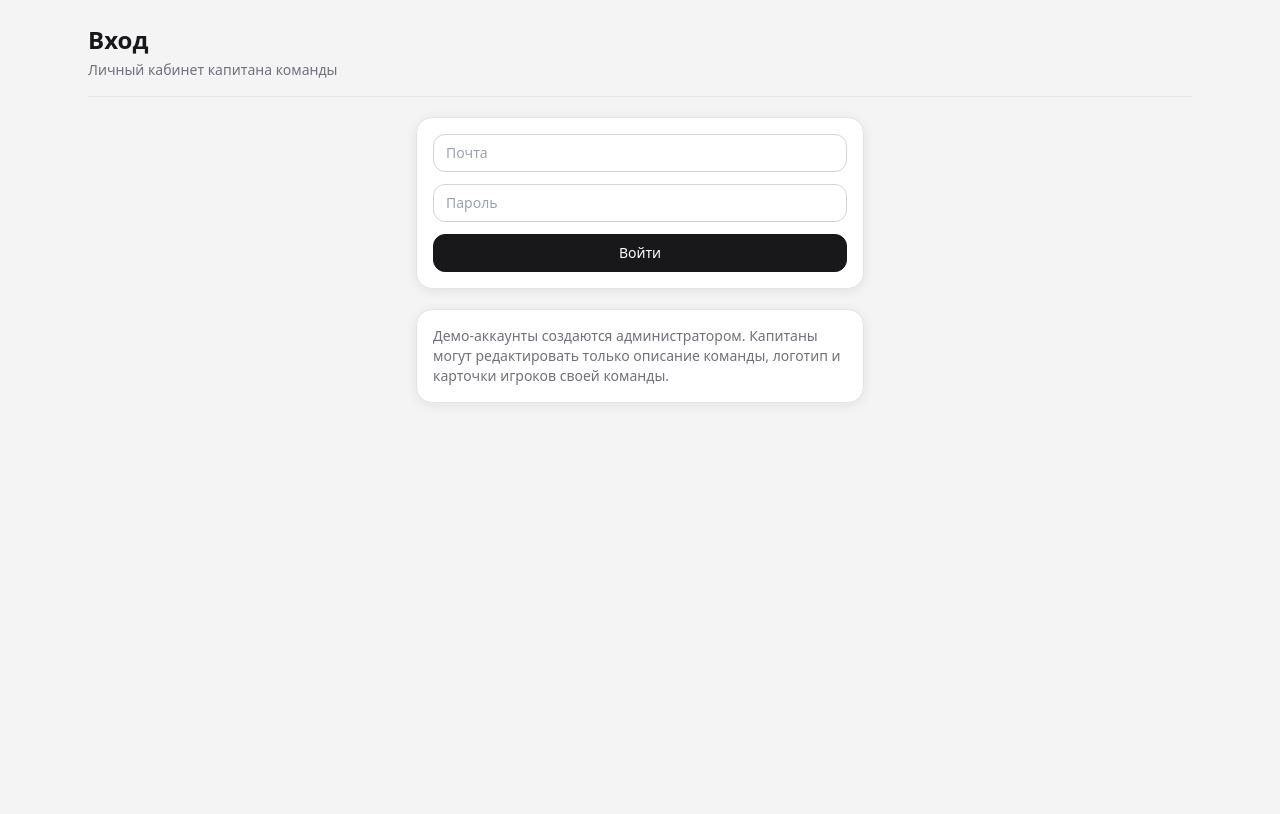
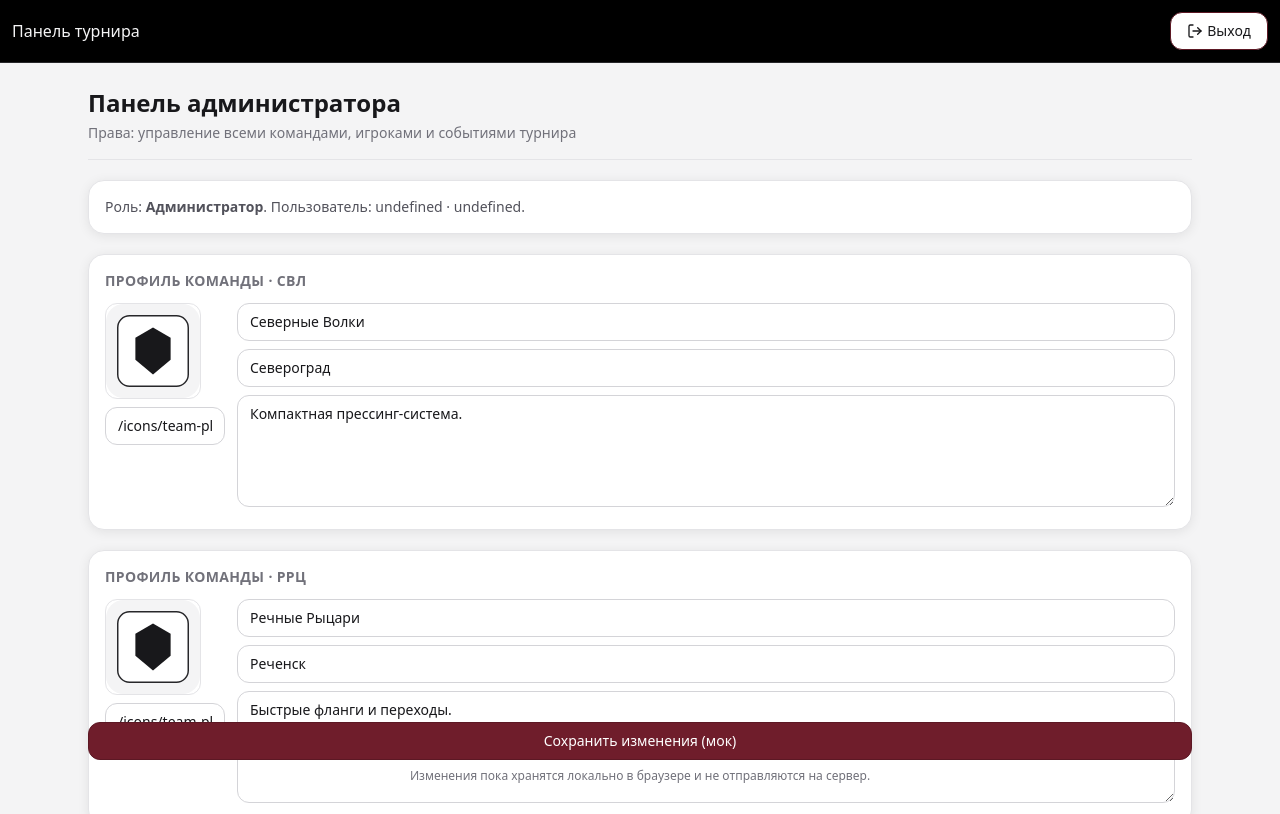
Before and after one commit to wwwcont/football_ui, a React (Vite) app: page /cabinet in a window 1280 px wide. Before the commit this address led to /login. Shown: the top 814 px of the page. Built offline with nearby package versions, Linux system fonts and the light colour scheme; sample sign-in values are in the browser's storage.

Commit message:
Redesign public UI and add role-based cabinet access

```diff
--- a/src/app/App.tsx
+++ b/src/app/App.tsx
@@ -24,7 +24,7 @@ export function App() {
 
       <Route path="/login" element={auth.loggedIn ? <Navigate to="/cabinet" replace /> : <AdminLoginPage onLogin={auth.login} />} />
       <Route path="/cabinet" element={auth.loggedIn ? <AdminLayout onLogout={auth.logout} /> : <Navigate to="/login" replace />}>
-        <Route index element={<AdminDashboardPage captainId={auth.captainId || ''} />} />
+        <Route index element={auth.session ? <AdminDashboardPage session={auth.session} /> : null} />
       </Route>
 
       <Route path="*" element={<NotFound />} />
--- a/src/components/layout/Nav.tsx
+++ b/src/components/layout/Nav.tsx
@@ -1,4 +1,4 @@
-import { BarChart3, Calendar, Home, Menu, Moon, Search, Sun } from 'lucide-react';
+import { BarChart3, Calendar, Home, LogIn, Moon, Search, Sun, UserRound } from 'lucide-react';
 import { Link, NavLink } from 'react-router-dom';
 import { useTheme } from '../../app/ThemeProvider';
 
@@ -11,23 +11,26 @@ function ThemeSwitch() {
   );
 }
 
+const hasSession = () => Boolean(localStorage.getItem('leagueSession'));
+
 export function BottomNav() {
+  const inCabinet = hasSession();
   const items = [
     { to: '/', label: 'Главная', icon: Home },
     { to: '/table', label: 'Таблица', icon: BarChart3 },
     { to: '/matches', label: 'Матчи', icon: Calendar },
     { to: '/search', label: 'Поиск', icon: Search },
-    { to: '/teams', label: 'Меню', icon: Menu },
+    { to: inCabinet ? '/cabinet' : '/login', label: inCabinet ? 'Кабинет' : 'Вход', icon: inCabinet ? UserRound : LogIn },
   ];
 
   return (
-    <nav className="fixed bottom-0 left-0 right-0 z-20 border-t border-zinc-200 bg-white/95 backdrop-blur dark:border-zinc-800 dark:bg-zinc-900/95 md:hidden">
+    <nav className="fixed bottom-0 left-0 right-0 z-20 border-t border-zinc-700 bg-black/95 backdrop-blur md:hidden">
       <div className="grid grid-cols-5">
         {items.map((item) => (
           <NavLink
             key={item.to}
             to={item.to}
-            className="flex min-h-14 flex-col items-center justify-center gap-1 text-xs text-zinc-500 transition-colors [&.active]:text-zinc-900 dark:text-zinc-400 dark:[&.active]:text-zinc-100"
+            className="flex min-h-14 flex-col items-center justify-center gap-1 text-xs text-zinc-400 transition-colors [&.active]:text-zinc-100"
           >
             <item.icon className="h-4 w-4" />
             {item.label}
@@ -39,17 +42,21 @@ export function BottomNav() {
 }
 
 export function DesktopTopbar() {
+  const inCabinet = hasSession();
+
   return (
-    <header className="sticky top-0 z-10 hidden border-b border-zinc-200 bg-white/90 backdrop-blur dark:border-zinc-800 dark:bg-zinc-900/85 md:block">
+    <header className="sticky top-0 z-10 hidden border-b border-zinc-800 bg-black/95 backdrop-blur md:block">
       <div className="mx-auto flex max-w-6xl items-center justify-between gap-4 p-4">
-        <Link to="/" className="font-semibold">Трекер футбольного турнира</Link>
-        <div className="flex items-center gap-4 text-sm text-zinc-600 dark:text-zinc-300">
+        <Link to="/" className="flex items-center gap-3 text-zinc-100">
+          <img src="/icons/tournament-logo.svg" className="h-9 w-9 object-contain" />
+          <span className="font-semibold">United Football League</span>
+        </Link>
+        <div className="flex items-center gap-4 text-sm text-zinc-300">
           <Link to="/table">Таблица</Link>
           <Link to="/matches">Матчи</Link>
           <Link to="/teams">Команды</Link>
           <Link to="/players">Игроки</Link>
-          <Link to="/events">События</Link>
-          <Link to="/login">Вход</Link>
+          <Link to={inCabinet ? '/cabinet' : '/login'}>{inCabinet ? 'Личный кабинет' : 'Вход'}</Link>
           <ThemeSwitch />
         </div>
       </div>
--- a/src/hooks/useMockAdminAuth.ts
+++ b/src/hooks/useMockAdminAuth.ts
@@ -1,21 +1,36 @@
 import { useMemo, useState } from 'react';
 
+export type SessionRole = 'admin' | 'captain';
+export type AdminSession = { role: SessionRole; userId: string };
+
+const STORAGE_KEY = 'leagueSession';
+
+const readSession = (): AdminSession | null => {
+  try {
+    const raw = localStorage.getItem(STORAGE_KEY);
+    return raw ? (JSON.parse(raw) as AdminSession) : null;
+  } catch {
+    return null;
+  }
+};
+
 export function useMockAdminAuth() {
-  const [captainId, setCaptainId] = useState(() => localStorage.getItem('captainSession'));
+  const [session, setSession] = useState<AdminSession | null>(() => readSession());
+
   const value = useMemo(
     () => ({
-      loggedIn: Boolean(captainId),
-      captainId,
-      login: (id: string) => {
-        localStorage.setItem('captainSession', id);
-        setCaptainId(id);
+      loggedIn: Boolean(session),
+      session,
+      login: (nextSession: AdminSession) => {
+        localStorage.setItem(STORAGE_KEY, JSON.stringify(nextSession));
+        setSession(nextSession);
       },
       logout: () => {
-        localStorage.removeItem('captainSession');
-        setCaptainId(null);
+        localStorage.removeItem(STORAGE_KEY);
+        setSession(null);
       },
     }),
-    [captainId],
+    [session],
   );
 
   return value;
--- a/src/layouts/AdminLayout.tsx
+++ b/src/layouts/AdminLayout.tsx
@@ -3,9 +3,9 @@ import { Outlet } from 'react-router-dom';
 
 export function AdminLayout({ onLogout }: { onLogout: () => void }) {
   return (
-    <div className="min-h-screen bg-zinc-100 dark:bg-zinc-950">
-      <header className="sticky top-0 z-10 flex items-center justify-between border-b border-zinc-200 bg-white p-3 dark:border-zinc-800 dark:bg-zinc-900">
-        <p className="font-medium">Кабинет команды</p>
+    <div className="min-h-screen bg-zinc-100 dark:bg-[#0d0d0d]">
+      <header className="sticky top-0 z-10 flex items-center justify-between border-b border-zinc-800 bg-black p-3 text-zinc-100">
+        <p className="font-medium">Панель турнира</p>
         <button className="btn btn-secondary" onClick={onLogout}><LogOut className="mr-1 h-4 w-4" />Выход</button>
       </header>
       <Outlet />
--- a/src/pages/admin/AdminPages.tsx
+++ b/src/pages/admin/AdminPages.tsx
@@ -1,13 +1,17 @@
 import { useMemo, useState } from 'react';
 import { useForm } from 'react-hook-form';
-import { players, teams } from '../../data/mockData';
+import { adminUsers, players, teams } from '../../data/mockData';
+import { AdminSession } from '../../hooks/useMockAdminAuth';
 import { Button, Input, Select } from '../../components/ui/FormControls';
 import { EmptyState, PageContainer, SectionHeader } from '../../components/ui/Primitives';
 
 type CaptainUser = { id: string; email: string; password: string; teamId: string; name: string };
+type AdminAccount = { id: string; email: string; password: string; name: string; roleLabel: string };
 
 type TeamDraft = Record<string, { description: string; logoUrl: string }>;
 type PlayerDraft = Record<string, { displayName: string; position: 'GK' | 'DF' | 'MF' | 'FW'; number: number }>;
+
+type EventDraft = { title: string; date: string; note: string };
 
 const captainUsers: CaptainUser[] = [
   { id: 'c1', email: 'captain1@league.local', password: '123456', teamId: 't1', name: 'Капитан СВЛ' },
@@ -15,20 +19,36 @@ const captainUsers: CaptainUser[] = [
   { id: 'c3', email: 'captain3@league.local', password: '123456', teamId: 't3', name: 'Капитан СКЗ' },
 ];
 
-export function AdminLoginPage({ onLogin }: { onLogin: (captainId: string) => void }) {
+const adminAccounts: AdminAccount[] = adminUsers.map((u) => ({
+  id: u.id,
+  email: u.email,
+  password: '123456',
+  name: u.name,
+  roleLabel: u.role === 'super_admin' ? 'Полный администратор' : 'Администратор лиги',
+}));
+
+export function AdminLoginPage({ onLogin }: { onLogin: (session: AdminSession) => void }) {
   const { register, handleSubmit, setError, formState: { errors } } = useForm<{ email: string; password: string }>();
 
   const submit = ({ email, password }: { email: string; password: string }) => {
-    const account = captainUsers.find((u) => u.email.toLowerCase() === email.toLowerCase() && u.password === password);
-    if (!account) {
-      setError('password', { message: 'Неверная почта или пароль.' });
+    const normalizedEmail = email.toLowerCase();
+    const admin = adminAccounts.find((u) => u.email.toLowerCase() === normalizedEmail && u.password === password);
+    if (admin) {
+      onLogin({ role: 'admin', userId: admin.id });
       return;
     }
-    onLogin(account.id);
+
+    const captain = captainUsers.find((u) => u.email.toLowerCase() === normalizedEmail && u.password === password);
+    if (captain) {
+      onLogin({ role: 'captain', userId: captain.id });
+      return;
+    }
+
+    setError('password', { message: 'Неверная почта или пароль.' });
   };
 
   return (
-    <PageContainer title="Вход" subtitle="Личный кабинет капитана команды">
+    <PageContainer title="Вход" subtitle="Личный кабинет турнира">
       <form className="card mx-auto max-w-md space-y-3 p-4" onSubmit={handleSubmit(submit)}>
         <Input placeholder="Почта" {...register('email', { required: true })} />
         <Input type="password" placeholder="Пароль" {...register('password', { required: true })} />
@@ -36,16 +56,20 @@ export function AdminLoginPage({ onLogin }: { onLogin: (captainId: string) => vo
         <Button type="submit" className="w-full">Войти</Button>
       </form>
       <div className="card mx-auto mt-4 max-w-md text-sm text-zinc-500 dark:text-zinc-400">
-        Демо-аккаунты создаются администратором. Капитаны могут редактировать только описание команды, логотип и карточки игроков своей команды.
+        Демо доступы: капитан команды и администратор лиги. Для всех аккаунтов пароль: <b>123456</b>.
       </div>
     </PageContainer>
   );
 }
 
-export function AdminDashboardPage({ captainId }: { captainId: string }) {
-  const captain = captainUsers.find((u) => u.id === captainId);
-  const managedTeam = teams.find((t) => t.id === captain?.teamId);
-  const teamPlayers = players.filter((p) => p.teamId === managedTeam?.id);
+export function AdminDashboardPage({ session }: { session: AdminSession }) {
+  const captain = captainUsers.find((u) => u.id === session.userId);
+  const admin = adminAccounts.find((u) => u.id === session.userId);
+
+  const canEditAll = session.role === 'admin';
+  const managedTeam = canEditAll ? null : teams.find((t) => t.id === captain?.teamId);
+  const visibleTeams = canEditAll ? teams : managedTeam ? [managedTeam] : [];
+  const visiblePlayers = canEditAll ? players : players.filter((p) => p.teamId === managedTeam?.id);
 
   const [teamDraft, setTeamDraft] = useState<TeamDraft>(() =>
     teams.reduce((acc, team) => ({ ...acc, [team.id]: { description: team.description, logoUrl: team.logoUrl } }), {}),
@@ -55,39 +79,55 @@ export function AdminDashboardPage({ captainId }: { captainId: string }) {
     players.reduce((acc, player) => ({ ...acc, [player.id]: { displayName: player.displayName, position: player.position, number: player.number } }), {}),
   );
 
-  const changedPlayers = useMemo(() => teamPlayers.filter((p) => {
+  const [eventDraft, setEventDraft] = useState<EventDraft>({ title: '', date: '', note: '' });
+  const [createdEvents, setCreatedEvents] = useState<EventDraft[]>([]);
+
+  const changedPlayers = useMemo(() => visiblePlayers.filter((p) => {
     const draft = playerDraft[p.id];
     return draft.displayName !== p.displayName || draft.number !== p.number || draft.position !== p.position;
-  }).length, [playerDraft, teamPlayers]);
+  }).length, [playerDraft, visiblePlayers]);
 
-  const changedTeam = managedTeam ? teamDraft[managedTeam.id].description !== managedTeam.description || teamDraft[managedTeam.id].logoUrl !== managedTeam.logoUrl : false;
+  const changedTeams = useMemo(() => visibleTeams.filter((team) => {
+    const draft = teamDraft[team.id];
+    return draft.description !== team.description || draft.logoUrl !== team.logoUrl;
+  }).length, [teamDraft, visibleTeams]);
 
-  if (!captain || !managedTeam) {
+  if (!canEditAll && (!captain || !managedTeam)) {
     return <PageContainer title="Кабинет"><EmptyState title="Доступ ограничен" description="Ваш аккаунт не привязан к команде." /></PageContainer>;
   }
 
+  const userLabel = canEditAll ? `${admin?.name} · ${admin?.roleLabel}` : `${captain?.name} · капитан команды`;
+
   return (
-    <PageContainer title={`Кабинет · ${managedTeam.shortName}`} subtitle={`Права: только команда ${managedTeam.name} и её игроки`}>
-      <div className="card">
-        <SectionHeader title="Профиль команды" />
-        <div className="grid gap-3 md:grid-cols-[120px_1fr] md:items-start">
-          <div className="space-y-2">
-            <img src={teamDraft[managedTeam.id].logoUrl} className="h-24 w-24 rounded-xl border border-zinc-200 object-cover dark:border-zinc-700" />
-            <Input placeholder="URL PNG логотипа" value={teamDraft[managedTeam.id].logoUrl} onChange={(e) => setTeamDraft((prev) => ({ ...prev, [managedTeam.id]: { ...prev[managedTeam.id], logoUrl: e.target.value } }))} />
-            <p className="text-xs text-zinc-500 dark:text-zinc-400">В будущем: загрузка PNG на сервер, автокроп до квадрата.</p>
-          </div>
-          <div className="space-y-2">
-            <Input value={managedTeam.name} disabled />
-            <Input value={managedTeam.city} disabled />
-            <textarea className="input min-h-28" value={teamDraft[managedTeam.id].description} onChange={(e) => setTeamDraft((prev) => ({ ...prev, [managedTeam.id]: { ...prev[managedTeam.id], description: e.target.value } }))} />
+    <PageContainer
+      title={canEditAll ? 'Панель администратора' : `Личный кабинет · ${managedTeam?.shortName}`}
+      subtitle={canEditAll ? 'Права: управление всеми командами, игроками и событиями турнира' : `Права: только команда ${managedTeam?.name} и её игроки`}
+    >
+      <div className="card text-sm text-zinc-600 dark:text-zinc-300">
+        Роль: <b>{canEditAll ? 'Администратор' : 'Капитан'}</b>. Пользователь: {userLabel}.
+      </div>
+
+      {visibleTeams.map((team) => (
+        <div key={team.id} className="card">
+          <SectionHeader title={`Профиль команды · ${team.shortName}`} />
+          <div className="grid gap-3 md:grid-cols-[120px_1fr] md:items-start">
+            <div className="space-y-2">
+              <img src={teamDraft[team.id].logoUrl} className="h-24 w-24 rounded-xl border border-zinc-200 object-cover dark:border-zinc-700" />
+              <Input placeholder="URL PNG логотипа" value={teamDraft[team.id].logoUrl} onChange={(e) => setTeamDraft((prev) => ({ ...prev, [team.id]: { ...prev[team.id], logoUrl: e.target.value } }))} />
+            </div>
+            <div className="space-y-2">
+              <Input value={team.name} disabled />
+              <Input value={team.city} disabled />
+              <textarea className="input min-h-28" value={teamDraft[team.id].description} onChange={(e) => setTeamDraft((prev) => ({ ...prev, [team.id]: { ...prev[team.id], description: e.target.value } }))} />
+            </div>
           </div>
         </div>
-      </div>
+      ))}
 
       <div className="card">
-        <SectionHeader title="Игроки команды" right={<span className="text-xs text-zinc-500">Изменено: {changedPlayers}</span>} />
+        <SectionHeader title={canEditAll ? 'Игроки всех команд' : 'Игроки команды'} right={<span className="text-xs text-zinc-500">Изменено: {changedPlayers}</span>} />
         <div className="space-y-3">
-          {teamPlayers.map((p) => (
+          {visiblePlayers.map((p) => (
             <div key={p.id} className="grid gap-2 rounded-xl border border-zinc-200 p-3 md:grid-cols-[1.5fr_120px_120px] dark:border-zinc-700">
               <Input value={playerDraft[p.id].displayName} onChange={(e) => setPlayerDraft((prev) => ({ ...prev, [p.id]: { ...prev[p.id], displayName: e.target.value } }))} />
               <Input type="number" value={playerDraft[p.id].number} onChange={(e) => setPlayerDraft((prev) => ({ ...prev, [p.id]: { ...prev[p.id], number: Number(e.target.value) } }))} />
@@ -99,14 +139,38 @@ export function AdminDashboardPage({ captainId }: { captainId: string }) {
         </div>
       </div>
 
+      {canEditAll && (
+        <div className="card">
+          <SectionHeader title="Создание события турнира" />
+          <div className="grid gap-2 md:grid-cols-3">
+            <Input placeholder="Заголовок" value={eventDraft.title} onChange={(e) => setEventDraft((prev) => ({ ...prev, title: e.target.value }))} />
+            <Input type="date" value={eventDraft.date} onChange={(e) => setEventDraft((prev) => ({ ...prev, date: e.target.value }))} />
+            <Input placeholder="Короткая заметка" value={eventDraft.note} onChange={(e) => setEventDraft((prev) => ({ ...prev, note: e.target.value }))} />
+          </div>
+          <Button
+            className="mt-3"
+            onClick={() => {
+              if (!eventDraft.title.trim()) return;
+              setCreatedEvents((prev) => [{ ...eventDraft }, ...prev]);
+              setEventDraft({ title: '', date: '', note: '' });
+            }}
+          >
+            Создать событие
+          </Button>
+          <div className="mt-3 space-y-2">
+            {createdEvents.length
+              ? createdEvents.map((event, index) => <div key={`${event.title}-${index}`} className="rounded-xl border border-zinc-200 px-3 py-2 text-sm dark:border-zinc-700">{event.date || 'Без даты'} · {event.title} {event.note ? `· ${event.note}` : ''}</div>)
+              : <p className="text-sm text-zinc-500 dark:text-zinc-400">Пока событий нет.</p>}
+          </div>
+        </div>
+      )}
+
       <div className="sticky bottom-16 md:bottom-4">
         <Button className="w-full">Сохранить изменения (мок)</Button>
         <p className="mt-2 text-center text-xs text-zinc-500 dark:text-zinc-400">Изменения пока хранятся локально в браузере и не отправляются на сервер.</p>
       </div>
 
-      <div className="card text-sm text-zinc-600 dark:text-zinc-300">
-        Изменения команды: <b>{changedTeam ? 1 : 0}</b>. Пользователь: {captain.name}.
-      </div>
+      <div className="card text-sm text-zinc-600 dark:text-zinc-300">Изменения команд: <b>{changedTeams}</b>.</div>
     </PageContainer>
   );
 }
--- a/src/pages/public/PublicPages.tsx
+++ b/src/pages/public/PublicPages.tsx
@@ -18,12 +18,14 @@ const recentMatchesForTeam = (teamId: string, currentMatchId: string) =>
 
 export function HomePage() {
   return (
-    <PageContainer title="Турнирная панель" subtitle="MVP-версия с моковыми данными">
+    <PageContainer title="United Football League" subtitle="Официальная панель турнира">
+      <section className="rounded-2xl border border-zinc-800 bg-black px-4 py-6 text-center">
+        <img src="/icons/tournament-logo.svg" className="mx-auto h-28 w-auto object-contain md:h-36" />
+      </section>
       <div className="grid grid-cols-2 gap-3 md:grid-cols-4">
         <StatCard label="Команд" value={teams.length} />
         <StatCard label="Игроков" value={players.length} />
         <StatCard label="Матчей" value={matches.length} />
-        <StatCard label="Событий" value={allEvents.length} />
       </div>
 
       <div className="grid gap-4 md:grid-cols-2">
@@ -52,16 +54,16 @@ export function TablePage() {
       title="Турнирная таблица"
       action={<Select value={group} onChange={(e) => setGroup(e.target.value)}><option value="all">Все группы</option><option value="A">Группа A</option><option value="B">Группа B</option></Select>}
     >
-      <div className="card overflow-hidden border-zinc-800 bg-[#001745] p-0 text-white">
+      <div className="card overflow-hidden border-zinc-800 bg-zinc-900 p-0 text-zinc-100">
         <table className="w-full text-sm">
-          <thead className="bg-[#00225f] text-zinc-100">
+          <thead className="bg-zinc-800 text-zinc-100">
             <tr>{['#', 'Команда', 'И', 'В-Н-П', 'ЗП', 'О'].map((h) => <th key={h} className="px-2 py-3 text-left md:px-3">{h}</th>)}</tr>
           </thead>
           <tbody>
             {rows.map((r) => {
               const team = teamById(r.teamId);
               return (
-                <tr key={r.teamId} className="border-t border-blue-950/80">
+                <tr key={r.teamId} className="border-t border-zinc-700/90">
                   <td className="px-2 py-3 md:px-3">{r.position}</td>
                   <td className="px-2 py-3 md:px-3">
                     <div className="flex items-center gap-2">
@@ -104,8 +106,8 @@ export function MatchDetailsPage() {
 
   return (
     <PageContainer title="Превью матча" subtitle="Инфо, форма команд и судейская бригада">
-      <section className="overflow-hidden rounded-2xl border border-blue-900 bg-gradient-to-b from-[#12357f] to-[#0b1f57] text-white shadow-soft">
-        <div className="flex items-center justify-center gap-3 border-b border-blue-400/30 px-4 py-3 text-sm md:text-base">
+      <section className="overflow-hidden rounded-2xl border border-zinc-800 bg-zinc-900 text-zinc-100 shadow-soft">
+        <div className="flex items-center justify-center gap-3 border-b border-zinc-700 px-4 py-3 text-sm md:text-base">
           <CalendarDays className="h-4 w-4" />
           <span>{formatDate(match.date)}</span>
           <span className="opacity-80">|</span>
@@ -124,7 +126,7 @@ export function MatchDetailsPage() {
           </div>
         </div>
 
-        <div className="flex items-center justify-center gap-2 border-t border-blue-400/30 px-4 py-4 text-lg font-medium">
+        <div className="flex items-center justify-center gap-2 border-t border-zinc-700 px-4 py-4 text-lg font-medium">
           <MapPin className="h-5 w-5" />
           {match.venue}
         </div>
@@ -162,10 +164,6 @@ export function MatchDetailsPage() {
         </section>
       </div>
 
-      <section>
-        <SectionHeader title="События матча" />
-        {match.events.length ? <div className="space-y-2">{match.events.map((e) => <div key={e.id} className="card text-sm">{e.minute}' · {formatEventType(e.type)} · {playerById(e.playerId || '')?.displayName ?? 'Командное событие'}</div>)}</div> : <EmptyState title="Пока без событий" description="События появятся во время матча." />}
-      </section>
     </PageContainer>
   );
 }
--- a/src/styles.css
+++ b/src/styles.css
@@ -2,11 +2,11 @@
 @tailwind components;
 @tailwind utilities;
 
-body { @apply bg-zinc-100 text-zinc-900 antialiased transition-colors dark:bg-zinc-950 dark:text-zinc-100; }
+body { @apply bg-zinc-100 text-zinc-900 antialiased transition-colors dark:bg-[#0d0d0d] dark:text-zinc-100; }
 
-.card { @apply rounded-2xl border border-zinc-200 bg-white p-4 shadow-soft transition-colors dark:border-zinc-800 dark:bg-zinc-900; }
-.input { @apply w-full rounded-xl border border-zinc-300 bg-white px-3 py-2 text-sm text-zinc-900 focus:outline-none focus:ring-2 focus:ring-zinc-400 dark:border-zinc-700 dark:bg-zinc-900 dark:text-zinc-100 dark:focus:ring-zinc-600; }
-.btn { @apply inline-flex items-center justify-center rounded-xl border border-zinc-900 px-4 py-2 text-sm font-medium transition active:scale-95 dark:border-zinc-100; }
-.btn-primary { @apply bg-zinc-900 text-white hover:bg-zinc-700 dark:bg-zinc-100 dark:text-zinc-900 dark:hover:bg-zinc-300; }
-.btn-secondary { @apply bg-white text-zinc-900 hover:bg-zinc-100 dark:bg-zinc-900 dark:text-zinc-100 dark:hover:bg-zinc-800; }
+.card { @apply rounded-2xl border border-zinc-200 bg-white p-4 shadow-soft transition-colors dark:border-zinc-800 dark:bg-[#151515]; }
+.input { @apply w-full rounded-xl border border-zinc-300 bg-white px-3 py-2 text-sm text-zinc-900 focus:outline-none focus:ring-2 focus:ring-[#6f1d2b] dark:border-zinc-700 dark:bg-[#111111] dark:text-zinc-100 dark:focus:ring-[#8a2d3d]; }
+.btn { @apply inline-flex items-center justify-center rounded-xl border border-[#5c1824] px-4 py-2 text-sm font-medium transition active:scale-95 dark:border-[#8a2d3d]; }
+.btn-primary { @apply bg-[#6f1d2b] text-white hover:bg-[#5c1824] dark:bg-[#8a2d3d] dark:text-zinc-100 dark:hover:bg-[#6f1d2b]; }
+.btn-secondary { @apply bg-white text-zinc-900 hover:bg-zinc-100 dark:bg-[#181818] dark:text-zinc-100 dark:hover:bg-zinc-800; }
 .section-stack { @apply space-y-4 md:space-y-5; }
```
Also changed, not shown: public/icons/tournament-logo.svg (added).
